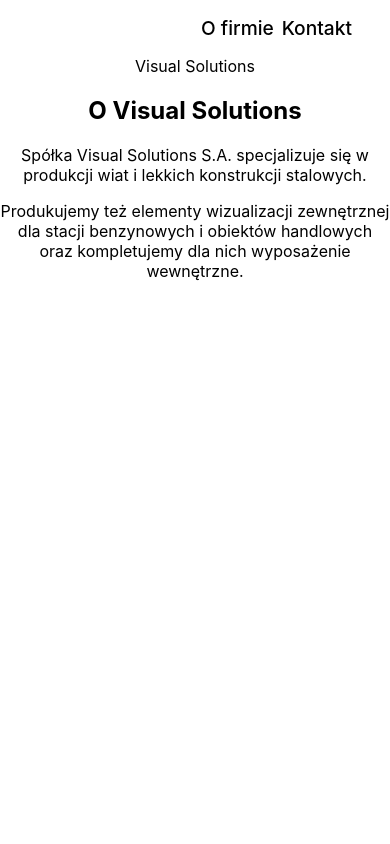
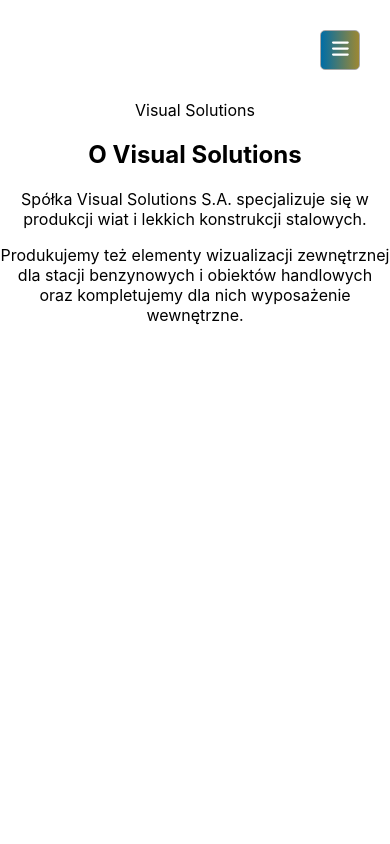
Before and after one commit to codeAKA/spa-template, a React (Create React App) app: page / in a window 390 px wide. Shown: the top 844 px of the page. Built offline with nearby package versions, Linux system fonts and the light colour scheme.

Commit message:
Add menu and buttons styles to VisSolPage, Navigation, and custom Buttons

```diff
--- /dev/null
+++ b/src/components/Button.tsx
@@ -0,0 +1,27 @@
+import React, { ReactNode } from "react";
+
+interface ButtonProps {
+  children: ReactNode;
+  className?: string;
+  style?: React.CSSProperties | undefined;
+  onClick?: () => void;
+}
+
+const Button: React.FC<ButtonProps> = ({
+  children,
+  className,
+  onClick,
+  style,
+}) => {
+  return (
+    <button
+      className={!className ? "Button" : `Button ${className}`}
+      onClick={onClick}
+      style={style}
+    >
+      {children}
+    </button>
+  );
+};
+
+export default Button;
--- a/src/components/Navigation.css
+++ b/src/components/Navigation.css
@@ -1,17 +1,48 @@
-ul.nav-list {
-  width: 80vw;
+.Navigation {
+  display: flex;
+  justify-content: flex-end;
+}
+
+.nav-list {
+  margin-top: 0;
+  width: 100%;
+  height: 60px;
   list-style-type: none;
   display: flex;
   flex-direction: row;
   justify-content: flex-end;
-  gap: 2vw;
+  align-items: center;
+}
+
+.nav-toggle {
+  display: none;
 }
 
 .nav-list-item {
   font-size: 1.2em;
   font-weight: 500;
+  margin-right: 20px;
 }
 
 .nav-list-item :hover {
   cursor: pointer;
 }
+
+@media screen and (max-width: 768px) {
+  .nav-list {
+    display: none;
+    position: absolute;
+    width: 100%;
+  }
+
+  .nav-toggle {
+    display: block;
+    margin: 30px 30px;
+  }
+
+  .nav-list.expanded {
+    display: flex;
+    flex-direction: column;
+    margin-top: 80px;
+  }
+}
--- a/src/components/Navigation.tsx
+++ b/src/components/Navigation.tsx
@@ -1,5 +1,8 @@
-import React from "react";
+import React, { useState } from "react";
 import "./Navigation.css";
+import Button from "./Button";
+import { FontAwesomeIcon } from "@fortawesome/react-fontawesome";
+import { faXmark, faBars } from "@fortawesome/free-solid-svg-icons";
 
 interface NavigationLinkProps {
   translation: string;
@@ -30,13 +33,20 @@
 
 export const Navigation: React.FC<NavigationProps> = (props) => {
   const { id, links, className } = props;
+  const [isNavExpanded, setIsNavExpanded] = useState(false);
 
   return (
     <nav
       className={!className ? "Navigation" : `Navigation ${className}`}
       id={id}
     >
-      <ul className="nav-list">
+      <Button
+        className="nav-toggle"
+        onClick={() => setIsNavExpanded(!isNavExpanded)}
+      >
+        <FontAwesomeIcon icon={isNavExpanded ? faXmark : faBars} />
+      </Button>
+      <ul className={!isNavExpanded ? "nav-list" : "nav-list expanded"}>
         {links?.length &&
           links.map(({ translation, anchor }) => (
             <li className="nav-list-item" key={anchor}>
--- a/src/components/ScrollButton.css
+++ b/src/components/ScrollButton.css
@@ -1,9 +1,12 @@
 .scroll-button {
   position: fixed;
-  bottom: 80px;
-  right: 80px;
+  bottom: 60px;
+  right: 60px;
   display: flex;
   align-content: center;
   color: white;
   background-color: black;
 }
+.scroll-button:hover {
+  cursor: pointer;
+}
--- a/src/components/ScrollButton.tsx
+++ b/src/components/ScrollButton.tsx
@@ -1,5 +1,6 @@
 import React, { ReactNode, useState, useEffect } from "react";
 import "./ScrollButton.css";
+import Button from "./Button";
 
 interface ScrollButtonProps {
   children: ReactNode;
@@ -31,13 +32,13 @@
   }, []);
 
   return (
-    <button
+    <Button
       onClick={scrollToTop}
       style={{ display: showButton ? "block" : "none" }}
       className={`scroll-button ${className}`}
     >
       {children}
-    </button>
+    </Button>
   );
 };
 
--- a/src/page/VisSolPage.css
+++ b/src/page/VisSolPage.css
@@ -2,6 +2,54 @@
   width: 100%;
   height: 100vh;
   overflow: auto;
+}
+
+.Button {
+  background: rgb(0, 109, 166);
+  background: linear-gradient(
+    90deg,
+    rgba(0, 109, 166, 1) 0%,
+    rgba(157, 136, 51, 1) 100%
+  );
+  border: 1px solid darkgray;
+  box-sizing: border-box;
+}
+
+.ScrollButton {
+  font-size: 1.2em;
+  border-radius: 25px;
+  padding: 10px 20px;
+}
+
+.ScrollButton__content {
+  display: flex;
+  flex-direction: row;
+  gap: 10px;
+}
+
+.nav-toggle {
+  font-size: 1.2em;
+  color: white;
+  border-radius: 5px;
+  width: 40px;
+  height: 40px;
+}
+
+.nav-list {
+  background: rgb(0, 109, 166);
+  background: linear-gradient(
+    90deg,
+    rgba(0, 109, 166, 1) 0%,
+    rgba(157, 136, 51, 1) 100%
+  );
+  color: white;
+}
+
+.nav-list.expanded {
+  height: 100px;
+  align-items: center;
+  justify-content: center;
+  gap: 10px;
 }
 
 .contact__paragraph__container {
--- a/src/page/VisSolPage.tsx
+++ b/src/page/VisSolPage.tsx
@@ -62,9 +62,11 @@
           </Section>
         )
       )} */}
-      <ScrollButton>
-        <FontAwesomeIcon icon={faCircleChevronUp} />
-        Powrót
+      <ScrollButton className="ScrollButton">
+        <div className="ScrollButton__content">
+          <FontAwesomeIcon icon={faCircleChevronUp} />
+          <span>Powrót</span>
+        </div>
       </ScrollButton>
       <Footer id="footer" translations={footerColumns} />
     </Page>
```
